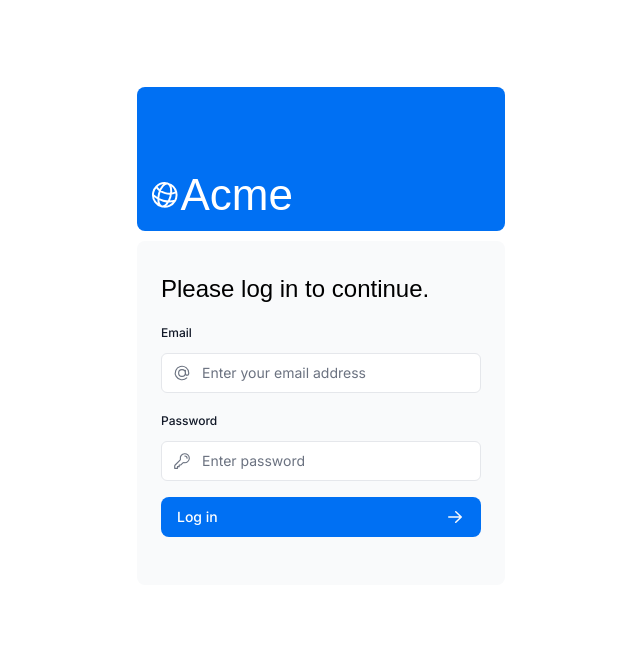
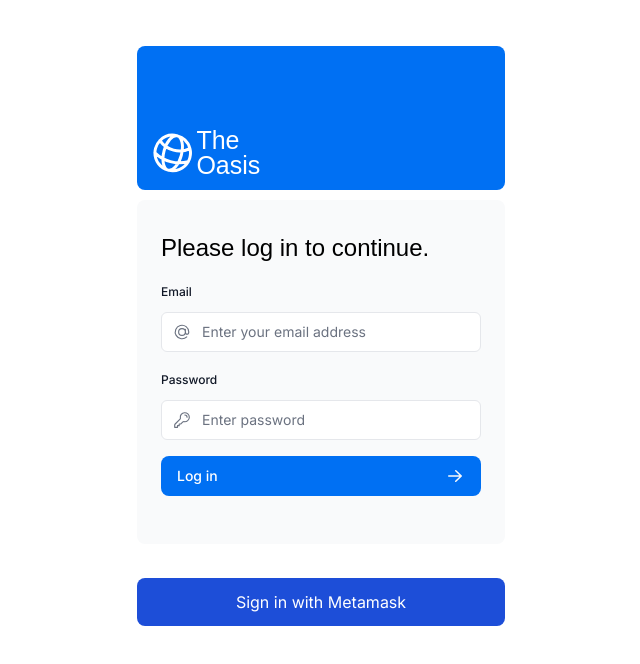
Before and after one commit to kingggg0416/react-next-js, a Next.js app: page /login in a window 1280 px wide. Shown: the top 664 px of the page, without its empty margins (319-959 px from the left). Built offline with nearby package versions, Linux system fonts and the light colour scheme; a web font is replaced by a local one.

Commit message:
added changes

```diff
--- a/app/lib/actions.ts
+++ b/app/lib/actions.ts
@@ -6,6 +6,7 @@ import { revalidatePath } from 'next/cache';
 import { redirect } from 'next/navigation';
 import { signIn } from '@/auth';
 import { AuthError } from 'next-auth';
+import { ethers } from "ethers";
 
 const FormSchema = z.object({
     id: z.string(),
--- a/app/login/page.tsx
+++ b/app/login/page.tsx
@@ -1,6 +1,7 @@
 import AcmeLogo from '@/app/ui/acme-logo';
 import LoginForm from '@/app/ui/login-form';
 import { Metadata } from 'next';
+import MetamaskLogin from '@/app/ui/login-metamask';
 
 export const metadata: Metadata = {
   title: 'Login',
@@ -12,11 +13,13 @@ export default function LoginPage() {
     <main className="flex items-center justify-center md:h-screen">
       <div className="relative mx-auto flex w-full max-w-[400px] flex-col space-y-2.5 p-4 md:-mt-32">
         <div className="flex h-20 w-full items-end rounded-lg bg-blue-500 p-3 md:h-36">
-          <div className="w-32 text-white md:w-36">
+          <div className="w-40 text-white md:w-46">
             <AcmeLogo />
           </div>
         </div>
         <LoginForm />
+        <br />
+        <div className="flex w-full rounded-lg bg-blue-700 p-3 text-white items-center justify-center"><MetamaskLogin /></div>
       </div>
     </main>
   );
--- a/app/ui/acme-logo.tsx
+++ b/app/ui/acme-logo.tsx
@@ -6,8 +6,8 @@ export default function AcmeLogo() {
     <div
       className={`${lusitana.className} flex flex-row items-center leading-none text-white`}
     >
-      <GlobeAltIcon className="h-12 w-12 rotate-[15deg]" />
-      <p className="text-[44px]">Acme</p>
+      <GlobeAltIcon className="h-12 w-38 rotate-[15deg]" />
+      <p className="text-[25px]">The Oasis</p>
     </div>
   );
 }
--- /dev/null
+++ b/app/ui/login-metamask.tsx
@@ -0,0 +1,40 @@
+// create a sign in with metamask button
+'use client';
+
+import { lusitana } from '@/app/ui/fonts';
+import {
+  AtSymbolIcon,
+  KeyIcon,
+  ExclamationCircleIcon,
+} from '@heroicons/react/24/outline';
+import { ArrowRightIcon } from '@heroicons/react/20/solid';
+import { useState } from "react";
+import { useCallback } from "react";
+import { ethers } from "ethers";
+
+export default function MetamaskLogin() {
+    const [signerAddress, setSignerAddress] = useState("");
+    const [signerBalance, setSignerBalance] = useState("");
+
+    const handleMetamaskLogin = useCallback(async () => {
+        const provider = new ethers.providers.Web3Provider(window.ethereum);
+        await provider.send("eth_requestAccounts", []);
+        const signer = await provider.getSigner();
+        // set states
+        setSignerAddress(await signer.getAddress());
+
+        const balance = await signer.getBalance();
+        const humanReadableBalance = ethers.utils.formatEther(balance);
+        setSignerBalance(humanReadableBalance);
+        console.log("Signer address", await signer.getAddress());
+        console.log("Signer balance", humanReadableBalance);
+      }, []);
+
+    return(
+        <button
+        onClick={handleMetamaskLogin}>
+            Sign in with Metamask
+        </button>
+
+    );
+}
--- a/package.json
+++ b/package.json
@@ -17,17 +17,20 @@
     "autoprefixer": "10.4.15",
     "bcrypt": "^5.1.1",
     "clsx": "^2.0.0",
+    "ethers": "^5.7.2",
     "next": "^14.2.1",
     "next-auth": "^5.0.0-beta.16",
     "postcss": "8.4.31",
     "react": "18.2.0",
     "react-dom": "18.2.0",
     "tailwindcss": "3.3.3",
-    "typescript": "5.2.2",
+    "ts-node": "^10.9.2",
+    "typescript": "^5.2.2",
     "use-debounce": "^10.0.0",
     "zod": "^3.22.2"
   },
   "devDependencies": {
+    "@openzeppelin/contracts": "^5.0.2",
     "@types/bcrypt": "^5.0.1",
     "@types/react": "18.2.21",
     "@types/react-dom": "18.2.14",
--- a/tsconfig.json
+++ b/tsconfig.json
@@ -1,7 +1,7 @@
 {
   "compilerOptions": {
-    "target": "es5",
-    "lib": ["dom", "dom.iterable", "esnext"],
+    "target": "es2017",
+    "lib": ["dom", "dom.iterable", "esnext","es2022"],
     "allowJs": true,
     "skipLibCheck": true,
     "strict": true,
```
Also changed, not shown: scripts/web3.ts (added, +9 -0 lines), login-metamask.tsx (added), 1 other file (tests, documents, lock files or other folders).
